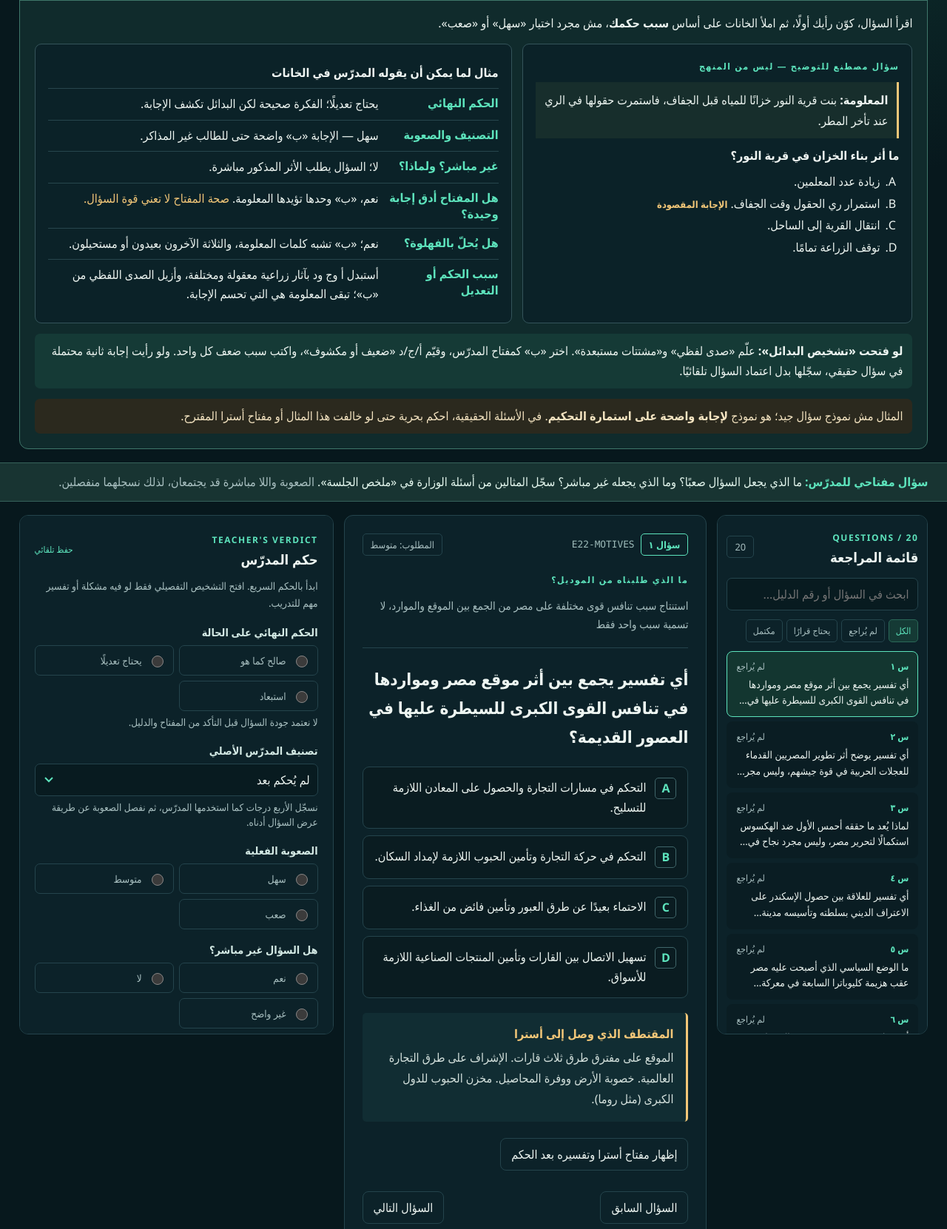
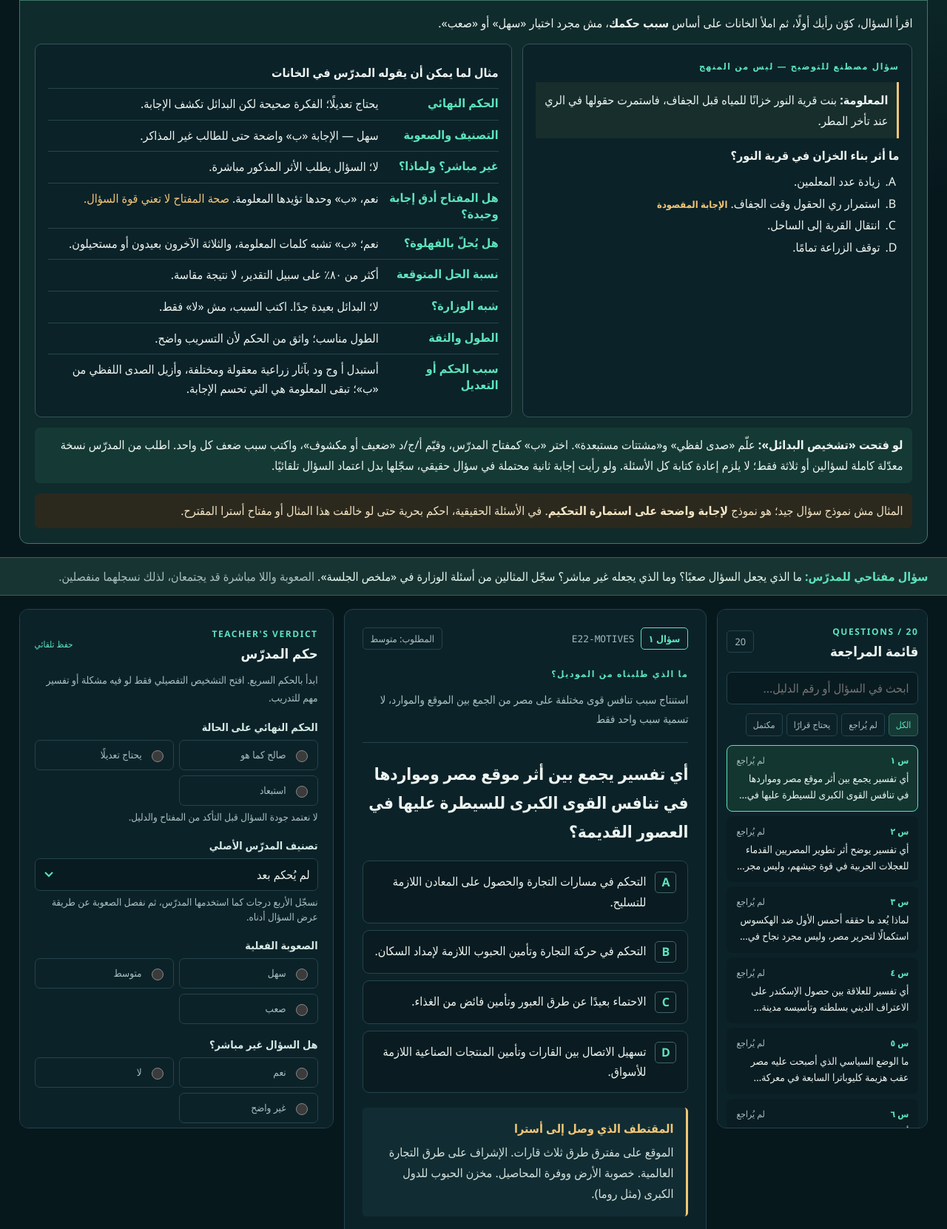
Before and after one commit to omarelrefai3-max/omar, a plain HTML site: page index.html in a window 1280 px wide. Shown: the part 386-2047 px from the top of the page at 74% size. Drawn offline with Linux system fonts and the light colour scheme.

Commit message:
Add teacher estimates and meeting guide

```diff
--- a/app.js
+++ b/app.js
@@ -94,6 +94,11 @@
       ${field('ليه المستوى ده؟',textarea('difficultyWhy',r.difficultyWhy,'إيه المعرفة أو الخطوة الذهنية المطلوبة من الطالب؟'))}
       ${field('هل المفتاح المقترح هو الإجابة الأدق الوحيدة؟',radio('keyVerdict',[['single','نعم، إجابة واحدة'],['alternative','في إجابة ثانية مقبولة'],['wrong','المفتاح خطأ'],['unknown','يحتاج توثيقًا']],r.keyVerdict))}
       ${field('هل طالب غير مذاكر يقدر يحله بالفهلوة؟',radio('leak',[['yes','نعم'],['no','لا'],['unsure','غير واضح']],r.leak))}
+      ${field('تقدير المدرّس: كم طالبًا قد يجيب صح؟',select('estimatedCorrect',[['over80','أكثر من ٨٠٪'],['50to80','من ٥٠٪ إلى ٨٠٪'],['under50','أقل من ٥٠٪'],['unsure','لا أستطيع التقدير']],r.estimatedCorrect),'توقع تقريبي من خبرة المدرّس مع طلاب المستوى المعتاد، وليس نسبة مقاسة من إجابات طلاب.')}
+      ${field('هل يشبه أسئلة الوزارة؟',radio('ministrySimilarity',[['yes','نعم'],['close','قريب'],['no','لا'],['unsure','غير واضح']],r.ministrySimilarity))}
+      ${field('لماذا يشبه أسئلة الوزارة أو يختلف عنها؟',textarea('ministryWhy',r.ministryWhy,'مثال: طول الجذع، طريقة السؤال، قوة البدائل، أو المهارة المطلوبة'))}
+      ${field('طول السؤال والبدائل',radio('lengthVerdict',[['short','قصير'],['appropriate','مناسب'],['long','طويل']],r.lengthVerdict),'انطباع أولي؛ سنضبط معيار الطول لاحقًا بعد تحليل تدريبات الوزارة.')}
+      ${field('ثقة المدرّس في حكمه',radio('confidence',[['confident','واثق'],['uncertain','متردد']],r.confidence),'لو متردد، وضّح سبب التردد في خانة الحكم أو المتابعة.')}
       ${field('سبب الحكم أو أهم تعديل مطلوب',textarea('decisionWhy',r.decisionWhy,'اشرح لماذا اعتمدته أو ما الذي منع اعتماده'))}`;
     const leakTypes=[['echo','صدى لفظي'],['outlier','فئة أو اتجاه مختلف'],['length','المفتاح الأطول / الأشمل'],['implausible','مشتتات مستبعدة'],['duplicate','بديلان بنفس المعنى'],['other','سبب آخر']];
     const deep=`<details class="review-details" ${r.status==='revise'||r.status==='reject'?'open':''}><summary>تشخيص البدائل والتعديل المقترح</summary>
@@ -102,6 +107,7 @@
       ${field('هل الدليل الذي وصل للموديل كافٍ وصحيح؟',radio('evidenceVerdict',[['yes','نعم'],['partial','جزئيًا'],['no','لا']],r.evidenceVerdict))}
       ${q.options.map(o=>{const d=(r.options||{})[o.code]||{};return `<div class="option-review"><b>البديل ${o.code}</b><small>${clean(o.text)}</small>${select(`option-${o.code}-rating`,[['strong','مشتت معقول'],['weak','ضعيف / مكشوف'],['second','إجابة ثانية ممكنة'],['key','الإجابة الصحيحة']],d.rating)}${textarea(`option-${o.code}-why`,d.why,'ليه الطالب يختاره؟ وليه يقبله أو يستبعده المدرّس؟')}</div>`}).join('')}
       ${field('الصياغة المعدّلة حرفيًا',textarea('editText',r.editText,'اكتب الجذع والبدائل بعد التصحيح، أو فكرة التعديل لو الوقت ضيق'))}
+      ${field('نسخة المدرّس المعدّلة كاملة — اختاروا ٢–٣ أسئلة فقط',textarea('teacherRewrite',r.teacherRewrite,'اكتب السؤال المعدّل، البدائل الأربعة، المفتاح، ولماذا صار أفضل'),'اتركها فارغة في بقية الأسئلة. هذه صياغة المدرّس وليست مجرد فكرة تعديل.')}
       ${field('جملة مفيدة من شرح المدرّس',textarea('teacherQuote',r.teacherQuote,'سجّل سببًا يمكن أن يتحول لقاعدة أو مثال تدريب'))}
       ${field('متابعة أو مصدر مطلوب',textarea('followUp',r.followUp,'صفحة منهج، سؤال وزارة مماثل، أو نقطة محتاجة تحقق'))}
     </details>`;
@@ -125,7 +131,15 @@
   byId('importBtn').addEventListener('click',()=>byId('importFile').click());
   byId('importFile').addEventListener('change',async e=>{const f=e.target.files?.[0];if(!f)return;try{const data=JSON.parse(await f.text());if(data.format!=='zain-teacher-review-20'||!data.answers||typeof data.answers!=='object')throw Error('صيغة الملف مختلفة');if(!confirm('استيراد الأحكام سيستبدل ملاحظات هذا المتصفح. هل نزّلت نسخة منها؟'))return;state={answers:data.answers,meeting:data.meeting||{}};persist();render();alert('تم استيراد الأحكام بنجاح.')}catch(err){alert(`تعذّر الاستيراد: ${err.message}`)}e.target.value=''});
 
-  const meetingFields=[['hardExample','مثال رسمي على سؤال صعب ولماذا هو صعب'],['indirectExample','مثال رسمي على سؤال غير مباشر ولماذا هو غير مباشر'],['teacherRules','قاعدة أو معيار عام قاله المدرّس'],['meetingNext','ما الذي نعدّله في نظام توليد الأسئلة بعد الجلسة؟']];
+  const meetingFields=[
+    ['layerDefinitions','تعريف سهل / متوسط / صعب / غير مباشر، وعلامة كل طبقة'],
+    ['hardExample','مثالان رسميان من الوزارة على السؤال الصعب، مع المصدر وسبب التصنيف'],
+    ['indirectExample','مثالان رسميان من الوزارة على السؤال غير المباشر، مع المصدر وسبب التصنيف'],
+    ['layerMix','النسبة التقريبية لكل طبقة في الامتحان الفعلي؛ ولو غير معروف اكتب غير معروف'],
+    ['layerOrder','هل الطبقات موزعة بالتساوي أم بنمط أو ترتيب معين؟ وما ملاحظتك؟'],
+    ['teacherRules','قاعدة أو معيار عام قاله المدرّس'],
+    ['meetingNext','ما الذي نعدّله في نظام توليد الأسئلة بعد الجلسة؟']
+  ];
   function renderSummary(){byId('meetingFields').innerHTML=meetingFields.map(([name,title])=>field(title,textarea(`meeting-${name}`,state.meeting[name]||''))).join('');byId('summaryList').innerHTML=questions.map(q=>{const r=state.answers[q.id]||{};return `<div class="summary-item"><strong>س ${Number(q.id).toLocaleString('ar-EG')}</strong> · ${clean(labels[r.status]||'لم يُراجع')} · ${clean(labels[r.teacherLabel]||'بلا مستوى')}<br>${clean(r.decisionWhy||'')}</div>`}).join('')}
   byId('meetingFields').addEventListener('input',e=>{if(e.target.name?.startsWith('meeting-')){state.meeting[e.target.name.slice(8)]=e.target.value;persist()}});
   byId('summaryBtn').addEventListener('click',()=>{renderSummary();byId('summaryDialog').showModal()});
--- a/index.html
+++ b/index.html
@@ -47,11 +47,14 @@
               <div><dt>غير مباشر؟ ولماذا؟</dt><dd>لا؛ السؤال يطلب الأثر المذكور مباشرة.</dd></div>
               <div><dt>هل المفتاح أدق إجابة وحيدة؟</dt><dd>نعم، «ب» وحدها تؤيدها المعلومة. <em>صحة المفتاح لا تعني قوة السؤال.</em></dd></div>
               <div><dt>هل يُحلّ بالفهلوة؟</dt><dd>نعم؛ «ب» تشبه كلمات المعلومة، والثلاثة الآخرون بعيدون أو مستحيلون.</dd></div>
+              <div><dt>نسبة الحل المتوقعة</dt><dd>أكثر من ٨٠٪ على سبيل التقدير، لا نتيجة مقاسة.</dd></div>
+              <div><dt>شبه الوزارة؟</dt><dd>لا؛ البدائل بعيدة جدًا. اكتب السبب، مش «لا» فقط.</dd></div>
+              <div><dt>الطول والثقة</dt><dd>الطول مناسب؛ واثق من الحكم لأن التسريب واضح.</dd></div>
               <div><dt>سبب الحكم أو التعديل</dt><dd>أستبدل أ وج ود بآثار زراعية معقولة ومختلفة، وأزيل الصدى اللفظي من «ب»؛ تبقى المعلومة هي التي تحسم الإجابة.</dd></div>
             </dl>
           </div>
         </div>
-        <p class="guide-deep"><strong>لو فتحت «تشخيص البدائل»:</strong> علّم «صدى لفظي» و«مشتتات مستبعدة». اختر «ب» كمفتاح المدرّس، وقيّم أ/ج/د «ضعيف أو مكشوف»، واكتب سبب ضعف كل واحد. ولو رأيت إجابة ثانية محتملة في سؤال حقيقي، سجّلها بدل اعتماد السؤال تلقائيًا.</p>
+        <p class="guide-deep"><strong>لو فتحت «تشخيص البدائل»:</strong> علّم «صدى لفظي» و«مشتتات مستبعدة». اختر «ب» كمفتاح المدرّس، وقيّم أ/ج/د «ضعيف أو مكشوف»، واكتب سبب ضعف كل واحد. اطلب من المدرّس نسخة معدّلة كاملة لسؤالين أو ثلاثة فقط؛ لا يلزم إعادة كتابة كل الأسئلة. ولو رأيت إجابة ثانية محتملة في سؤال حقيقي، سجّلها بدل اعتماد السؤال تلقائيًا.</p>
         <p class="guide-tip">المثال مش نموذج سؤال جيد؛ هو نموذج <strong>لإجابة واضحة على استمارة التحكيم</strong>. في الأسئلة الحقيقية، احكم بحرية حتى لو خالفت هذا المثال أو مفتاح أسترا المقترح.</p>
       </div>
     </details>
@@ -82,7 +85,7 @@
     </section>
   </main>
 
-  <dialog id="summaryDialog" class="summary-dialog"><div class="dialog-head"><div><span class="eyebrow">MEETING NOTES</span><h2>ملخص الجلسة</h2></div><button id="closeSummary" class="button quiet" type="button">إغلاق</button></div><p>اطلب من المدرّس مثالًا رسميًا على سؤال صعب وآخر غير مباشر، وسبب تصنيفه لهما. دي أهم فجوة كشفتها الدفعة.</p><div id="meetingFields"></div><div id="summaryList" class="summary-list"></div><div class="dialog-foot"><button id="exportAgain" class="button primary" type="button">تنزيل الأحكام JSON</button></div></dialog>
+  <dialog id="summaryDialog" class="summary-dialog"><div class="dialog-head"><div><span class="eyebrow">MEETING NOTES</span><h2>ملخص الجلسة</h2></div><button id="closeSummary" class="button quiet" type="button">إغلاق</button></div><p>في آخر الاجتماع: اتفقوا على تعريف كل طبقة وعلاماتها، واطلب مثالين رسميين للصعب ومثالين لغير المباشر، ثم اسأل عن النسب والترتيب المعتاد في الامتحان. لو المدرّس لا يعرف نسبة دقيقة، سجّلها كتقدير أو «غير معروف».</p><div id="meetingFields"></div><div id="summaryList" class="summary-list"></div><div class="dialog-foot"><button id="exportAgain" class="button primary" type="button">تنزيل الأحكام JSON</button></div></dialog>
 
   <script src="questions.js"></script>
   <script src="app.js"></script>
```
